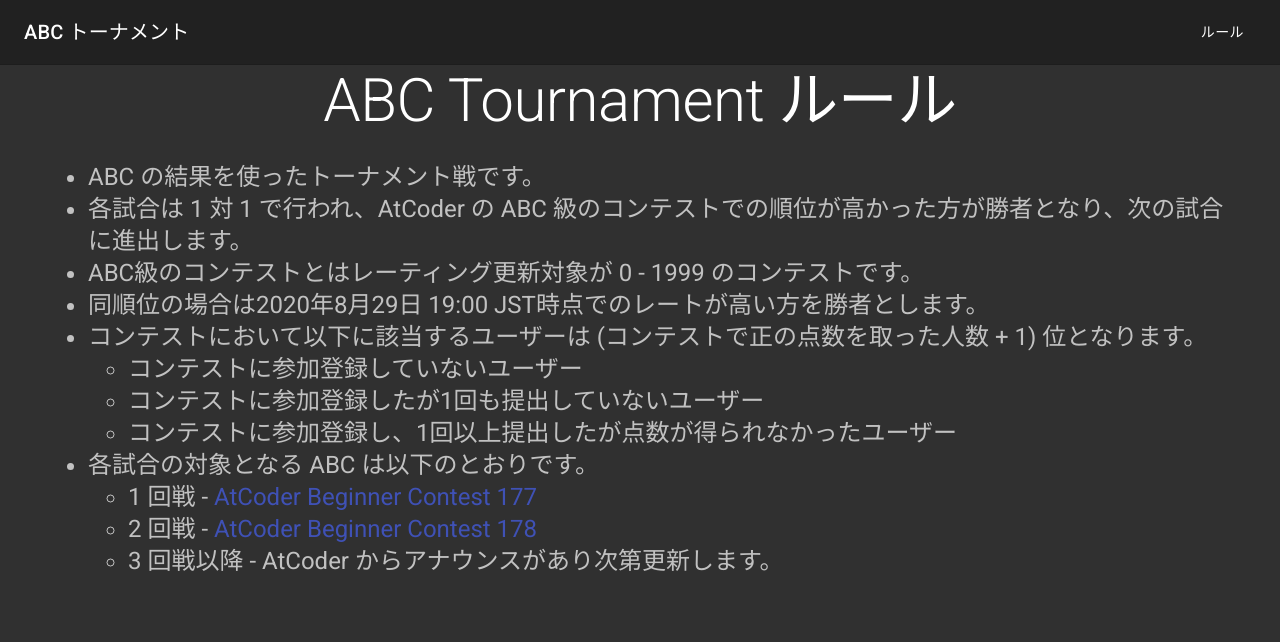
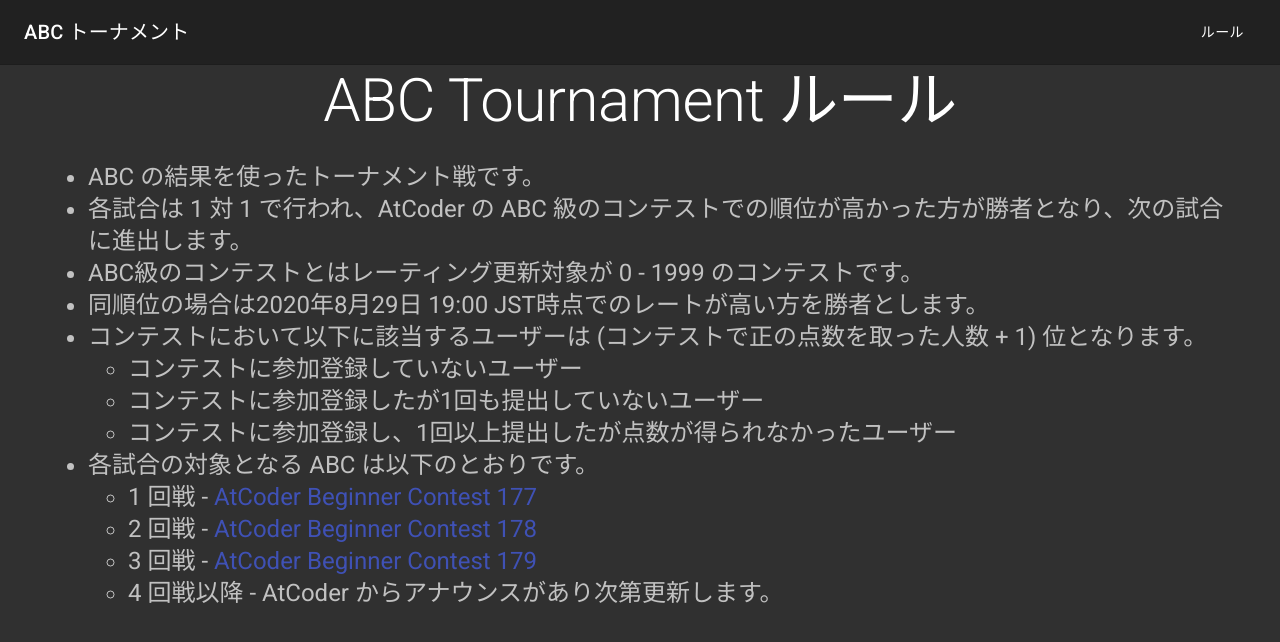
Before and after one commit to kenkoooo/atcoder-tournament, a React (Create React App) app: page /#/rule in a window 1280 px wide. Shown: the top 642 px of the page. Built offline with nearby package versions, Linux system fonts and the light colour scheme.

Commit message:
Update rule

```diff
--- a/src/pages/RulePage.tsx
+++ b/src/pages/RulePage.tsx
@@ -55,7 +55,13 @@ export const RulePage = () => {
                   AtCoder Beginner Contest 178
                 </Link>
               </li>
-              <li>3 回戦以降 - AtCoder からアナウンスがあり次第更新します。</li>
+              <li>
+                3 回戦 -{" "}
+                <Link href="https://atcoder.jp/contests/abc179">
+                  AtCoder Beginner Contest 179
+                </Link>
+              </li>
+              <li>4 回戦以降 - AtCoder からアナウンスがあり次第更新します。</li>
             </ul>
           </li>
         </ul>
```
Also changed, not shown: 8 other files (tests, documents, lock files or other folders).
